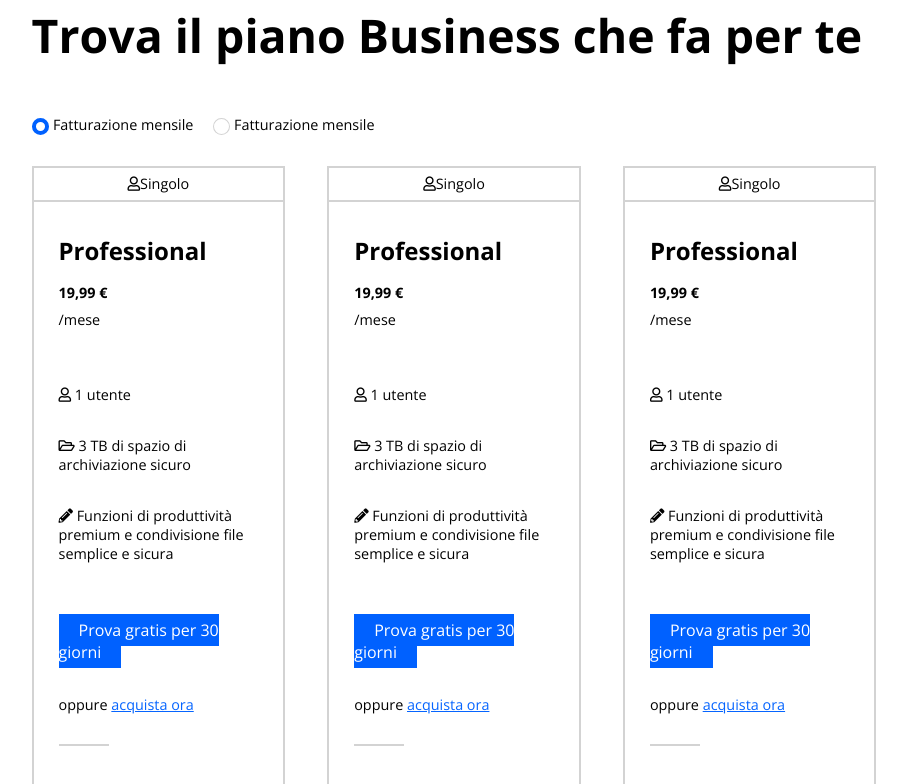
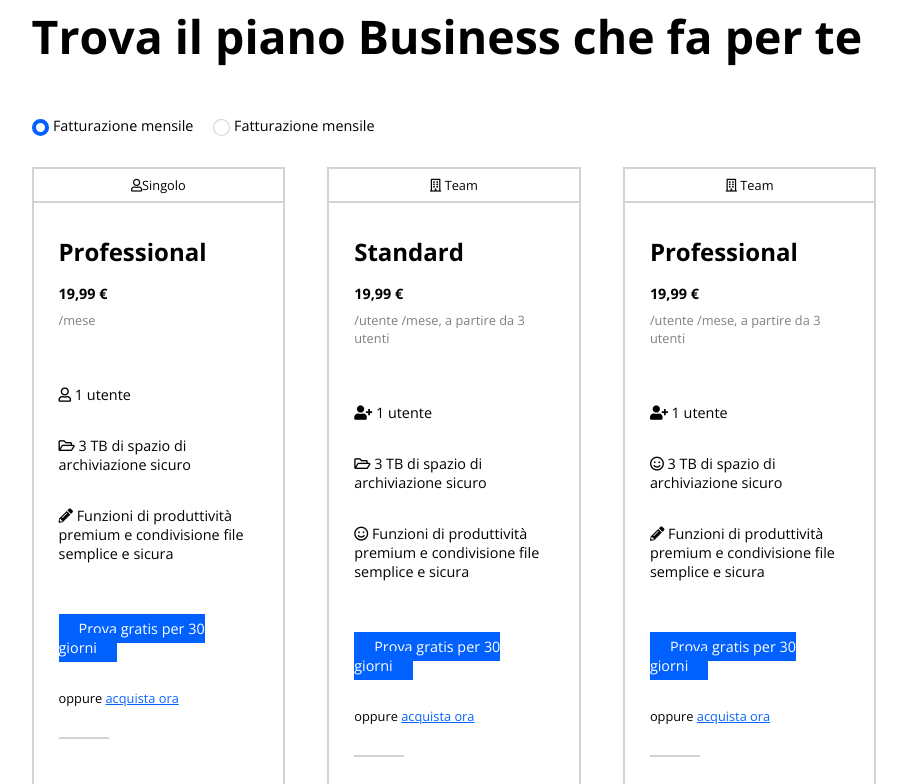
Before and after one commit to pollohultima/htmlcss-dropbox, a plain HTML site: page index.html in a window 1280 px wide. Shown: the part 877-1661 px from the top of the page, without its empty margins (186-1093 px from the left). Drawn offline with nearby package versions, Linux system fonts and the light colour scheme.

Commit message:
Aggiustato i contenuti sulla scelta dei piani mensili

```diff
--- a/index.html
+++ b/index.html
@@ -100,15 +100,15 @@
                         </div>
                     </div>
                     <div class="standard plan mid">
-                        <div class="head"><i class="far fa-user"></i>Singolo</div>
+                        <div class="head"><i class="far fa-building"></i> Team</div>
                         <div class="main_plan">
-                            <h3 class="type">Professional</h3>
+                            <h3 class="type">Standard</h3>
                             <h4 class="price">19,99 €</h4>
-                            <div class="month">/mese</div>
-                            <div class="users"><i class="far fa-user"></i> 1 utente</div>
+                            <div class="month">/utente /mese, a partire da 3 utenti</div>
+                            <div class="users"><i class="fas fa-user-plus"></i> 1 utente</div>
                             <div class="storage"><i class="far fa-folder-open"></i>
                                 3 TB di spazio di archiviazione sicuro</div>
-                            <div class="functions"><i class="fas fa-pencil-alt"></i>
+                            <div class="functions"><i class="far fa-smile"></i>
                                 Funzioni di produttività premium e condivisione file
                                 semplice e sicura</div>
                             <a href="" class="button try">Prova gratis per 30 giorni</a>
@@ -133,13 +133,13 @@
                         </div>
                     </div>
                     <div class="advance plan">
-                        <div class="head"><i class="far fa-user"></i>Singolo</div>
+                        <div class="head"><i class="far fa-building"></i> Team</div>
                         <div class="main_plan">
                             <h3 class="type">Professional</h3>
                             <h4 class="price">19,99 €</h4>
-                            <div class="month">/mese</div>
-                            <div class="users"><i class="far fa-user"></i> 1 utente</div>
-                            <div class="storage"><i class="far fa-folder-open"></i>
+                            <div class="month">/utente /mese, a partire da 3 utenti</div>
+                            <div class="users"><i class="fas fa-user-plus"></i> 1 utente</div>
+                            <div class="storage"><i class="far fa-smile"></i>
                                 3 TB di spazio di archiviazione sicuro</div>
                             <div class="functions"><i class="fas fa-pencil-alt"></i>
                                 Funzioni di produttività premium e condivisione file
--- a/style.css
+++ b/style.css
@@ -25,6 +25,7 @@ nav {
     left: 0px;
     background-color: white;
     z-index: 2;
+    font-size: .9rem;
 }
 
 .navbar_sx, .navbar_dx {
@@ -56,7 +57,6 @@ a {
     background-color: #0061FF;
     padding: 5px 20px;
     color: white;
-    font-size: 1rem;
 }
 
 /* Main style */
@@ -90,7 +90,7 @@ h1 {
 
 .deny {
     padding-top: 1rem;
-    font-size: .75rem;
+    font-size: .8rem;
 }
 
 .arrow {
@@ -169,6 +169,7 @@ h3 {
     border-bottom: 2px solid lightgray;
     line-height: 2rem;
     vertical-align: middle;
+    font-size: .8rem;
 }
 
 .type, .storage, .functions, .buynow {
@@ -181,10 +182,16 @@ h3 {
 
 .month {
     padding-top: .5rem;
+    font-size: .8rem;
+    color: gray;
 }
 
 .users {
     padding-top: 3.5rem;
+}
+
+.buynow, .blue {
+    font-size: .8rem;
 }
 
 .blue {
```
